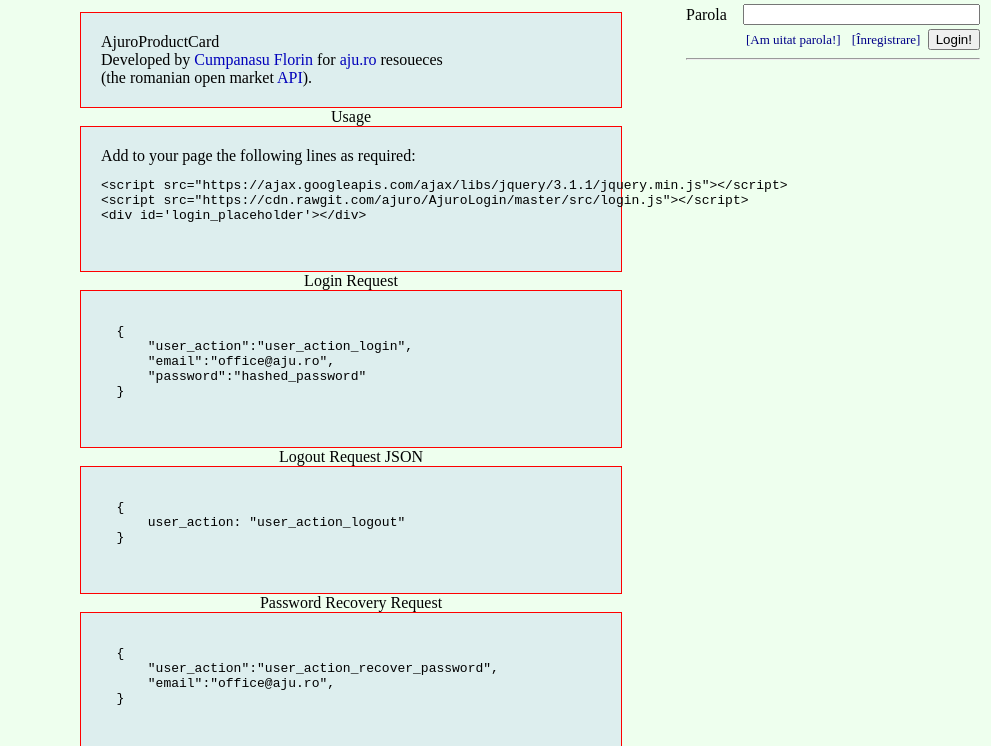
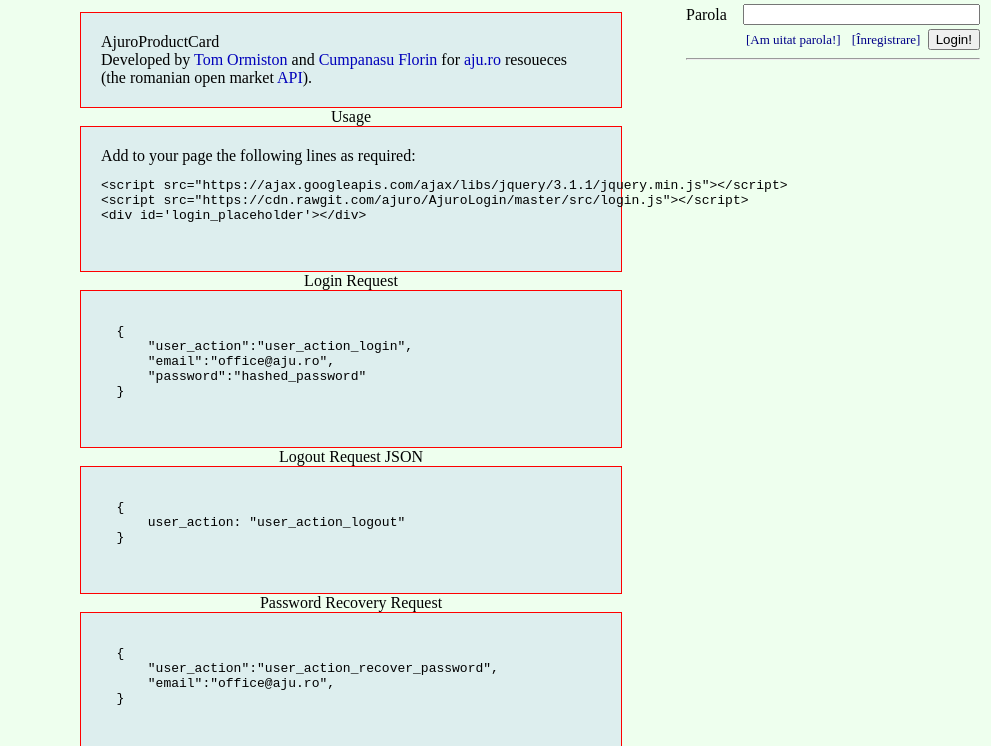
Before and after one commit to ajuro/AjuroLogin, a plain HTML site: page demo/index.html in a window 1280 px wide. Shown: the part 54-800 px from the top of the page, without its empty margins (289-1280 px from the left). Drawn offline with nearby package versions, Linux system fonts and the light colour scheme.

Commit message:
Update index.html

```diff
--- a/demo/index.html
+++ b/demo/index.html
@@ -15,7 +15,7 @@
 
 <center>
   <h1>Login Documentation</h1>
-<div class="ajuro note">AjuroProductCard<br>Developed by <a href="http://www.linkedin.com/in/florincumpanasu" target="_blank">Cumpanasu Florin</a> for <a href="http://aju.ro" target="_blank">aju.ro</a> resoueces <br>(the romanian open market <a href="http://aju.ro/api" target="_blank">API</a>). </div>
+<div class="ajuro note">AjuroProductCard<br>Developed by <a target='_blank' href='https://github.com/appijumbo?tab=repositories'>Tom Ormiston</a> and <a href="http://www.linkedin.com/in/florincumpanasu" target="_blank">Cumpanasu Florin</a> for <a href="http://aju.ro" target="_blank">aju.ro</a> resoueces <br>(the romanian open market <a href="http://aju.ro/api" target="_blank">API</a>). </div>
 
 
 
```
